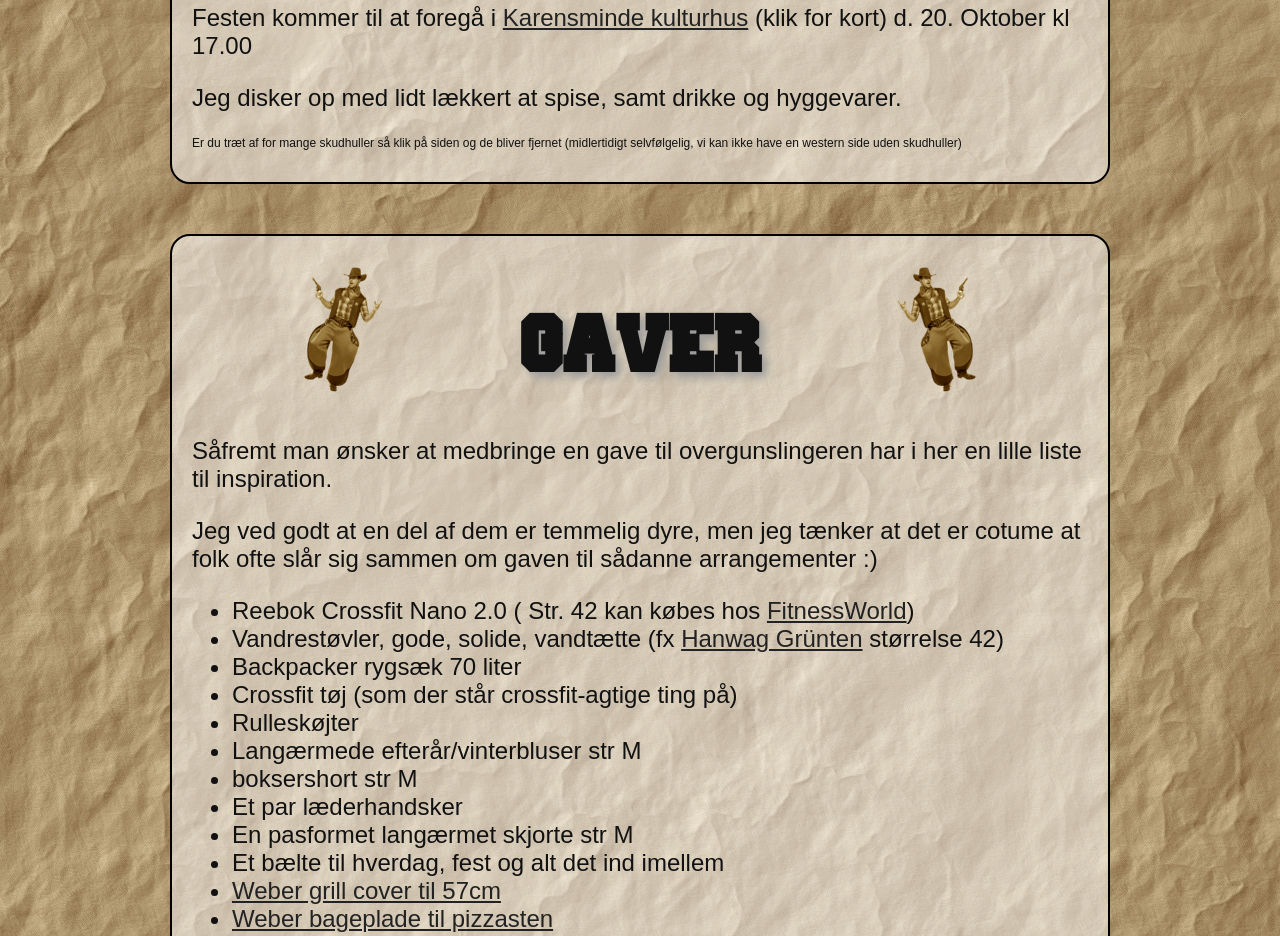
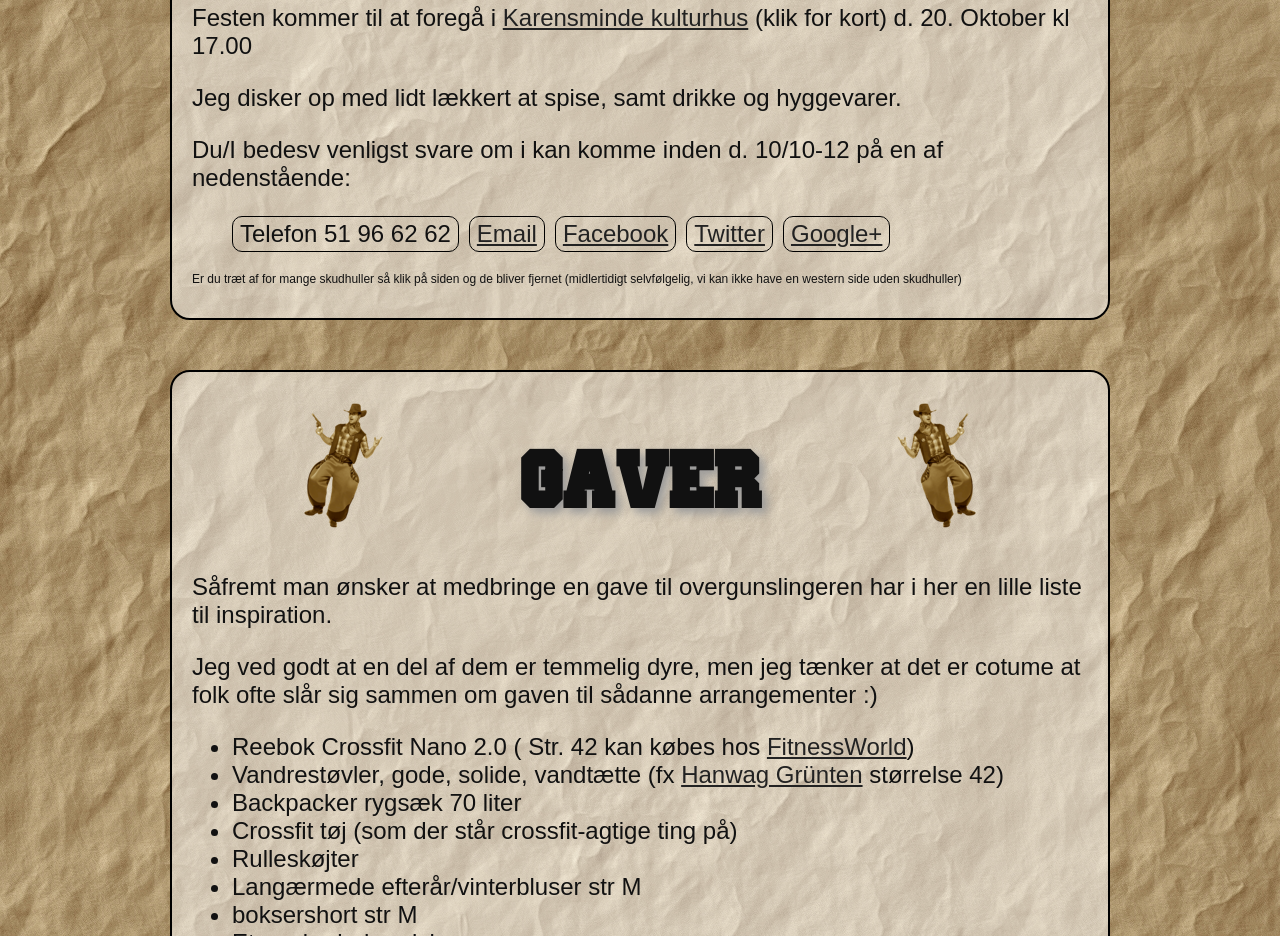
Before and after one commit to hoffmeyer/Party-or-die, a plain HTML site: page index.html in a window 1280 px wide. Shown: the part 1700-2636 px from the top of the page. Drawn offline with nearby package versions, Linux system fonts and the light colour scheme.

Commit message:
added contact details, needs styling

```diff
--- a/index.html
+++ b/index.html
@@ -53,6 +53,16 @@
 
         <p>Festen kommer til at foregå i <a href="https://maps.google.dk/maps?q=karensminde+kulturhus&amp;ie=UTF8&amp;fb=1&amp;gl=dk&amp;hq=karensminde+kulturhus&amp;hnear=0x4652533c5c803d23:0x4dd7edde69467b8,K%C3%B8benhavn&amp;cid=0,0,4061053605156597802&amp;t=h&amp;z=16&amp;iwloc=A" target="_blank">Karensminde kulturhus</a> (klik for kort) d. 20. Oktober kl 17.00</p>
         <p>Jeg disker op med lidt lækkert at spise, samt drikke og hyggevarer.</p>
+        <div class="contact_details">
+          <p>Du/I bedesv venligst svare om i kan komme inden d. 10/10-12 på en af nedenstående:</p>
+          <ul class="contact_options">
+            <li>Telefon <span>51 96 62 62</span></li>
+            <li><a href="mailto:flemming.b.h@gmail.com?subject=Jeg%20vil%20meget%20gerne%20komme%20til%20din%20fest&body=Og%20lover%20at%20klæde%20mig%20ud%20som%20en%20rigtig%20Køjbøjter!">Email</a></li>
+            <li><a href="http://www.facebook.com/flemming.hoffmeyer" target="_blank" >Facebook</a></li>
+            <li><a href="https://twitter.com/fbhoffmeyer" target="_blank" >Twitter</a></li>
+            <li><a href="https://plus.google.com/103885611891717590748/posts" target="_blank" >Google+</a></li>
+          </ul>
+        </div>
         <p class='small'>Er du træt af for mange skudhuller så klik på siden og de bliver fjernet (midlertidigt selvfølgelig, vi kan ikke have en western side uden skudhuller)</p>
         <div class="gun gun1"></div>
         <div class="gun gun2"></div>
--- a/styles/style.css
+++ b/styles/style.css
@@ -190,7 +190,7 @@ a {
   border: 0;
   }
 /* slideshow end */
-.small {font-size: 0.5em;}
+.small {font-size: 0.5em; clear: both;}
 
 /* fade in */
 
@@ -212,3 +212,18 @@ a {
 }
 
 /* the clint end */
+
+/* contact options */
+.contact_options {
+}
+.contact_options li {
+  display: block;
+  float: left;
+  margin-right: 10px;
+  margin-bottom: 20px;
+  border: 1px solid black;
+  border-radius: 10px;
+  padding: 3px 7px;
+}
+
+/* contact options end */
```
